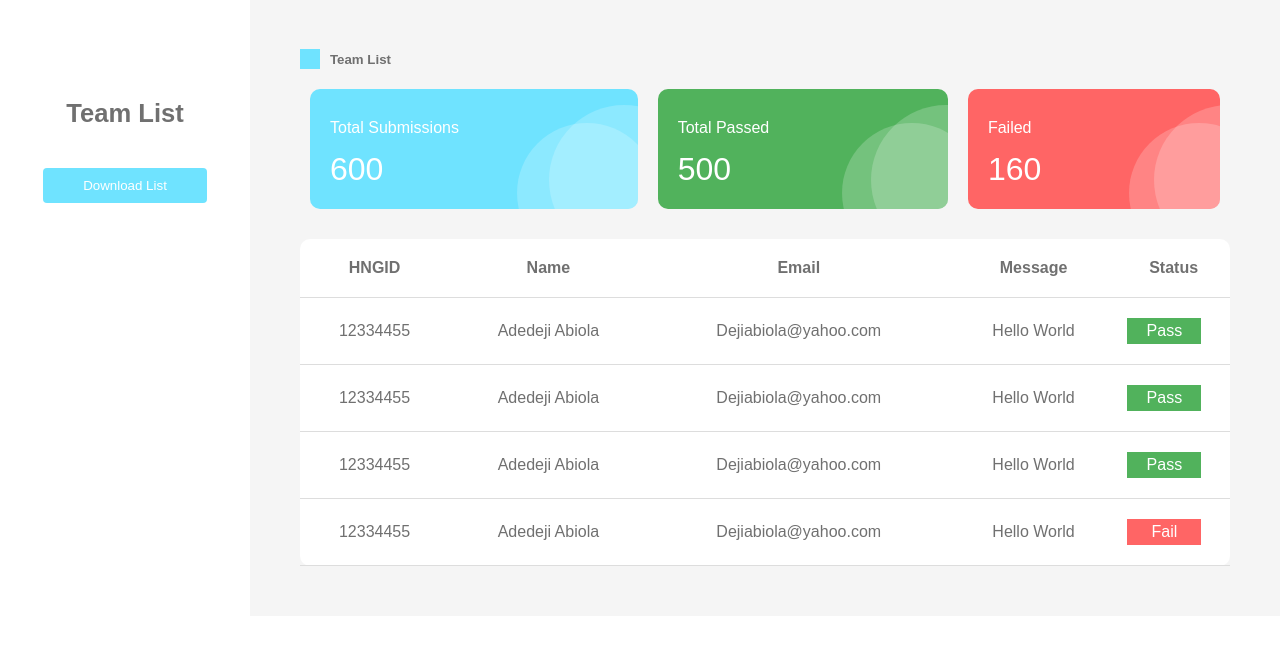
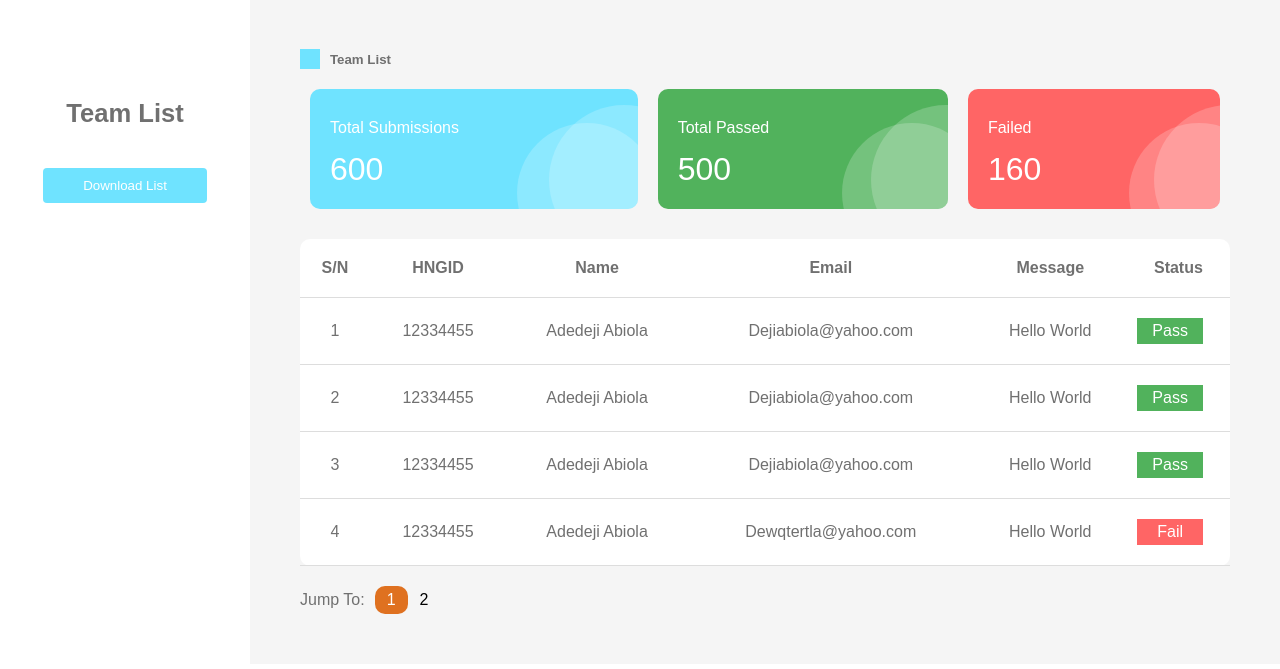
Before and after one commit to DestinyJunior/hng-storm-frontend, a PHP site: page / in a window 1280 px wide. Shown: the part 131-800 px from the top of the page. Run offline with PHP 8.4, Linux system fonts and the light colour scheme.

Commit message:
pagination added

```diff
--- a/index.html
+++ b/index.html
@@ -62,9 +62,10 @@
         </div>
       </div>
       <div class='table-container'>
-        <table>
+        <table class="pagination" data-pagecount="4">
           <thead>
             <tr>
+              <th>S/N</th>
               <th>HNGID</th>
               <th>Name</th>
               <th>Email</th>
@@ -74,6 +75,7 @@
           </thead>
           <tbody>
             <tr>
+              <td>1</td>
               <td>12334455</td>
               <td>Adedeji Abiola</td>
               <td>Dejiabiola@yahoo.com</td>
@@ -81,6 +83,7 @@
               <td><div class='pass'>Pass</div></td>
             </tr>
             <tr>
+              <td>2</td>
               <td>12334455</td>
               <td>Adedeji Abiola</td>
               <td>Dejiabiola@yahoo.com</td>
@@ -88,6 +91,7 @@
               <td><div class='pass'>Pass</div></td>
             </tr>
             <tr>
+              <td>3</td>
               <td>12334455</td>
               <td>Adedeji Abiola</td>
               <td>Dejiabiola@yahoo.com</td>
@@ -95,6 +99,39 @@
               <td><div class='pass'>Pass</div></td>
             </tr>
             <tr>
+              <td>4</td>
+              <td>12334455</td>
+              <td>Adedeji Abiola</td>
+              <td>Dewqtertla@yahoo.com</td>
+              <td>Hello World</td>
+              <td><div class='fail'>Fail</div></td>
+            </tr>
+            <tr>
+              <td>5</td>
+              <td>12334455</td>
+              <td>Adedeji Abiola</td>
+              <td>Dejiabiola@yahoo.com</td>
+              <td>Hello World</td>
+              <td><div class='fail'>Fail</div></td>
+            </tr>
+            <tr>
+              <td>6</td>
+              <td>12werw5</td>
+              <td>Addasfag dgola</td>
+              <td>Dejiabiola@yahoo.com</td>
+              <td>He World</td>
+              <td><div class='fail'>Fail</div></td>
+            </tr>
+            <tr>
+              <td>7</td>
+              <td>12334455</td>
+              <td>Adedeji Abiola</td>
+              <td>Dejiabiola@yahoo.com</td>
+              <td>Hello World</td>
+              <td><div class='fail'>Fail</div></td>
+            </tr>
+            <tr>
+              <td>8</td>
               <td>12334455</td>
               <td>Adedeji Abiola</td>
               <td>Dejiabiola@yahoo.com</td>
@@ -103,8 +140,10 @@
             </tr>
           </tbody>
         </table>
+        <div id='insert'></div>
       </div>
     </section>
   </main>
+  <script src="script.js"></script>
 </body>
 </html>
--- /dev/null
+++ b/script.js
@@ -0,0 +1,84 @@
+var perPage = 2;
+
+function genTables() {
+    var tables = document.querySelectorAll(".pagination");
+    for (var i = 0; i < tables.length; i++) {
+        perPage = parseInt(tables[i].dataset.pagecount);
+        createFooters(tables[i]);
+        createTableMeta(tables[i]);
+        loadTable(tables[i]);
+    }
+}
+
+// based on current page, only show the elements in that range
+function loadTable(table) {
+    var startIndex = 0;
+
+    if (table.querySelector('th'))
+        startIndex = 1;
+
+	console.log(startIndex);
+
+    var start = (parseInt(table.dataset.currentpage) * table.dataset.pagecount) + startIndex;
+    var end = start + parseInt(table.dataset.pagecount);
+    var rows = table.rows;
+
+    for (var x = startIndex; x < rows.length; x++) {
+        if (x < start || x >= end)
+            rows[x].classList.add("inactive");
+        else
+            rows[x].classList.remove("inactive");
+    }
+}
+
+function createTableMeta(table) {
+    table.dataset.currentpage = "0";
+}
+
+function createFooters(table) {
+    var hasHeader = false;
+    if (table.querySelector('th'))
+        hasHeader = true;
+
+    var rows = table.rows.length;
+
+    if (hasHeader)
+        rows = rows - 1;
+
+    var numPages = rows / perPage;
+    var pager = document.createElement("div");
+
+    // add an extra page, if we're
+    if (numPages % 1 > 0)
+        numPages = Math.floor(numPages) + 1;
+
+    pager.className = "pager";
+    for (var i = 0; i < numPages ; i++) {
+        var page = document.createElement("div");
+        page.innerHTML = i + 1;
+        page.className = "pager-item";
+        page.dataset.index = i;
+
+        if (i == 0)
+            page.classList.add("selected");
+
+        page.addEventListener('click', function() {
+            var parent = this.parentNode;
+            var items = parent.querySelectorAll(".pager-item");
+            for (var x = 0; x < items.length; x++) {
+                items[x].classList.remove("selected");
+            }
+            this.classList.add('selected');
+            table.dataset.currentpage = this.dataset.index;
+            loadTable(table);
+        });
+        pager.appendChild(page);
+    }
+    console.log(pager)
+    // insert page at the top of the table
+    table.parentNode.insertBefore(pager, document.querySelector('#insert'));
+}
+
+window.addEventListener('load', function() {
+    genTables();
+});
--- a/styles.css
+++ b/styles.css
@@ -247,3 +247,31 @@ table th, table td {
     padding-bottom: 20px;
   }
 }
+
+.pager::before {
+  content: 'Jump To: ';
+  padding-top: 5px;
+  margin-right: 10px;
+}
+
+.pager {
+  margin-top: 20px;
+  display: flex;
+  width: 200px;
+}
+
+.pager-item {
+  padding: 5px 12px;
+  color: black;
+  cursor: pointer;
+}
+
+.inactive {
+  display: none;
+}
+
+.selected {
+  background-color: #df7120;
+  color: white;
+  border-radius: 10px;
+}
```
